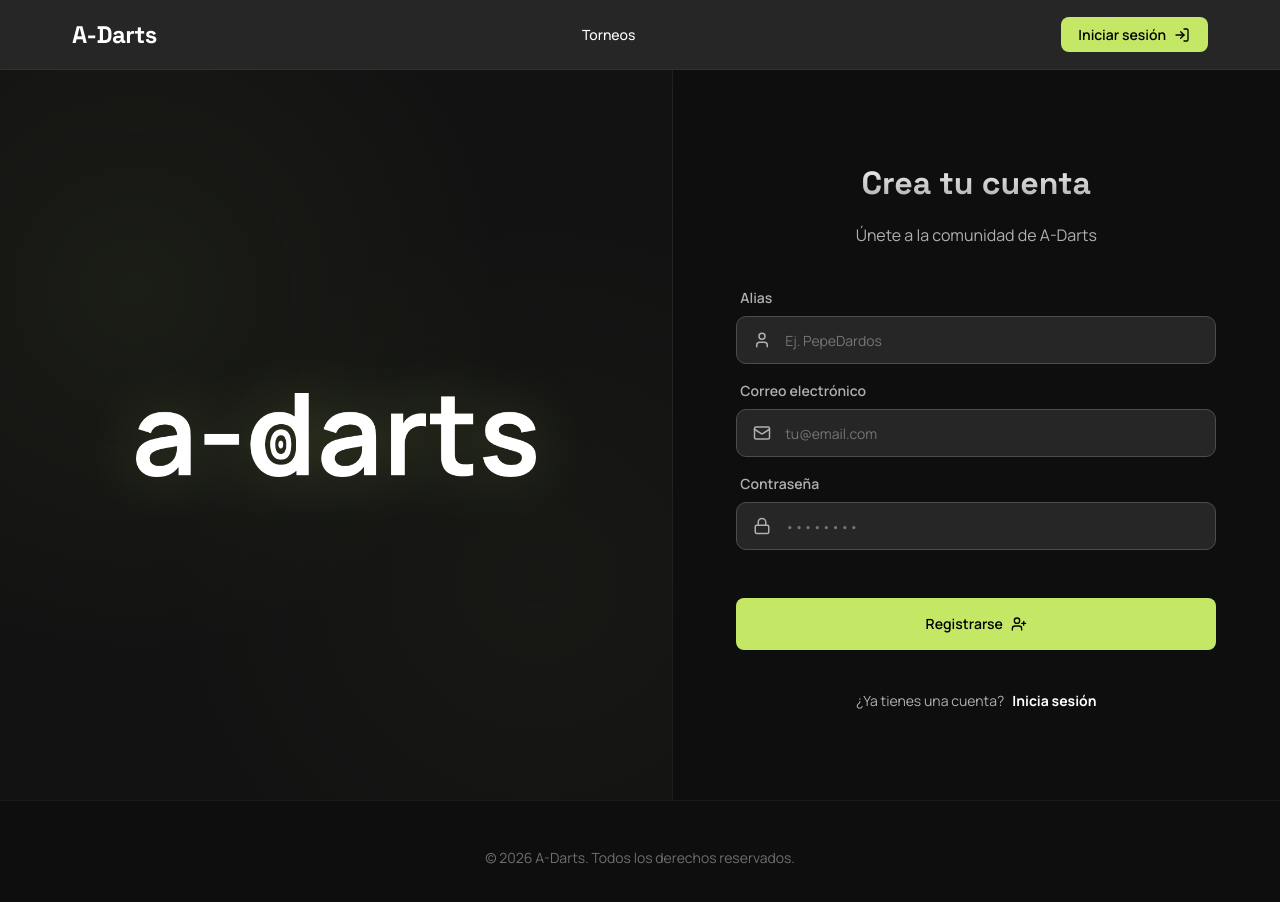
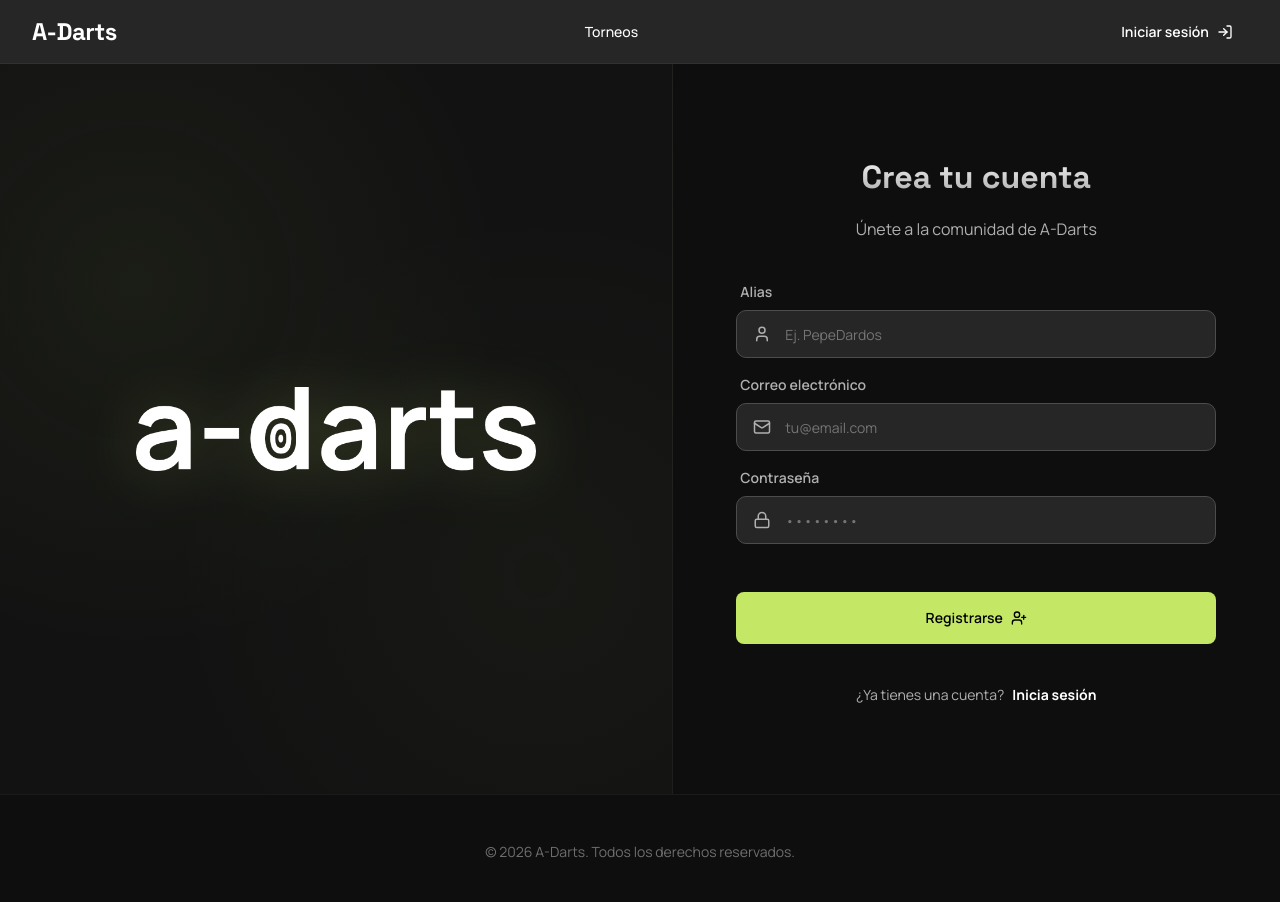
Before and after one commit to a-darts/a-darts-web-frontend, a React (Vite) app: page /register in a window 1280 px wide. Shown: the top 902 px of the page. Built offline with nearby package versions, Linux system fonts and the light colour scheme.

Commit message:
Update login button in Navbar. Closes #8 and #9

```diff
--- a/src/components/Button.tsx
+++ b/src/components/Button.tsx
@@ -2,7 +2,7 @@ import React from 'react';
 import Icon, { IconName } from './Icon';
 
 interface ButtonProps extends React.ButtonHTMLAttributes<HTMLButtonElement> {
-  variant?: 'primary' | 'secondary';
+  variant?: 'primary' | 'secondary' | 'tertiary';
   leftIcon?: IconName;
   rightIcon?: IconName;
   children: React.ReactNode;
--- a/src/components/Navbar.tsx
+++ b/src/components/Navbar.tsx
@@ -35,7 +35,7 @@ const Navbar: React.FC = () => {
             </div>
           ) : (
             <Button
-              variant="primary"
+              variant="tertiary"
               rightIcon="LogIn"
               onClick={() => navigate('/login')}
             >
@@ -52,7 +52,7 @@ const styles: { [key: string]: React.CSSProperties } = {
   header: {
     backgroundColor: 'var(--header-bg)',
     width: '100%',
-    height: '70px',
+    height: '64px',
     display: 'flex',
     alignItems: 'center',
     position: 'sticky',
@@ -62,7 +62,7 @@ const styles: { [key: string]: React.CSSProperties } = {
   },
   nav: {
     width: '100%',
-    maxWidth: '1200px',
+    maxWidth: '1500px',
     margin: '0 auto',
     padding: '0 2rem',
     display: 'flex',
--- a/src/index.css
+++ b/src/index.css
@@ -1,6 +1,8 @@
 @import url('https://fonts.googleapis.com/css2?family=Manrope:wght@200..800&family=Space+Grotesk:wght@300..700&display=swap');
 
-*, *::before, *::after {
+*,
+*::before,
+*::after {
   box-sizing: border-box;
 }
 
@@ -19,6 +21,8 @@
   --btn-secondary-bg: #242424;
   --btn-secondary-border: #4C4C4C;
   --btn-secondary-text: #b0b0b0;
+
+  --btn-tertiary-text: #ffffff;
 
 
   font-family: var(--font-main);
@@ -107,6 +111,18 @@ button.secondary:hover {
   transform: translateY(-1px);
 }
 
+button.tertiary {
+  background-color: transparent;
+  border: 1px solid transparent;
+  color: var(--btn-tertiary-text);
+  padding: 0.6em 1em;
+}
+
+button.tertiary:hover {
+  background-color: rgba(255, 255, 255, 0.05);
+  color: var(--text-color);
+}
+
 button:focus,
 button:focus-visible {
   outline: 4px auto -webkit-focus-ring-color;
@@ -131,7 +147,8 @@ a:hover {
 /* Auth Pages Layout */
 .auth-page-container {
   display: flex;
-  min-height: calc(100vh - 70px); /* Height minus navbar */
+  min-height: calc(100vh - 70px);
+  /* Height minus navbar */
   width: 100%;
 }
 
@@ -144,7 +161,7 @@ a:hover {
   padding: 4rem;
   border-right: 1px solid rgba(255, 255, 255, 0.05);
   background-image: radial-gradient(circle at 20% 30%, rgba(196, 232, 102, 0.05) 0%, transparent 50%),
-                    radial-gradient(circle at 80% 70%, rgba(196, 232, 102, 0.03) 0%, transparent 50%);
+    radial-gradient(circle at 80% 70%, rgba(196, 232, 102, 0.03) 0%, transparent 50%);
 }
 
 .auth-logo-image {
@@ -164,9 +181,17 @@ a:hover {
 }
 
 @keyframes float {
-  0% { transform: translateY(0px); }
-  50% { transform: translateY(-20px); }
-  100% { transform: translateY(0px); }
+  0% {
+    transform: translateY(0px);
+  }
+
+  50% {
+    transform: translateY(-20px);
+  }
+
+  100% {
+    transform: translateY(0px);
+  }
 }
 
 @media (min-width: 1024px) {
```
